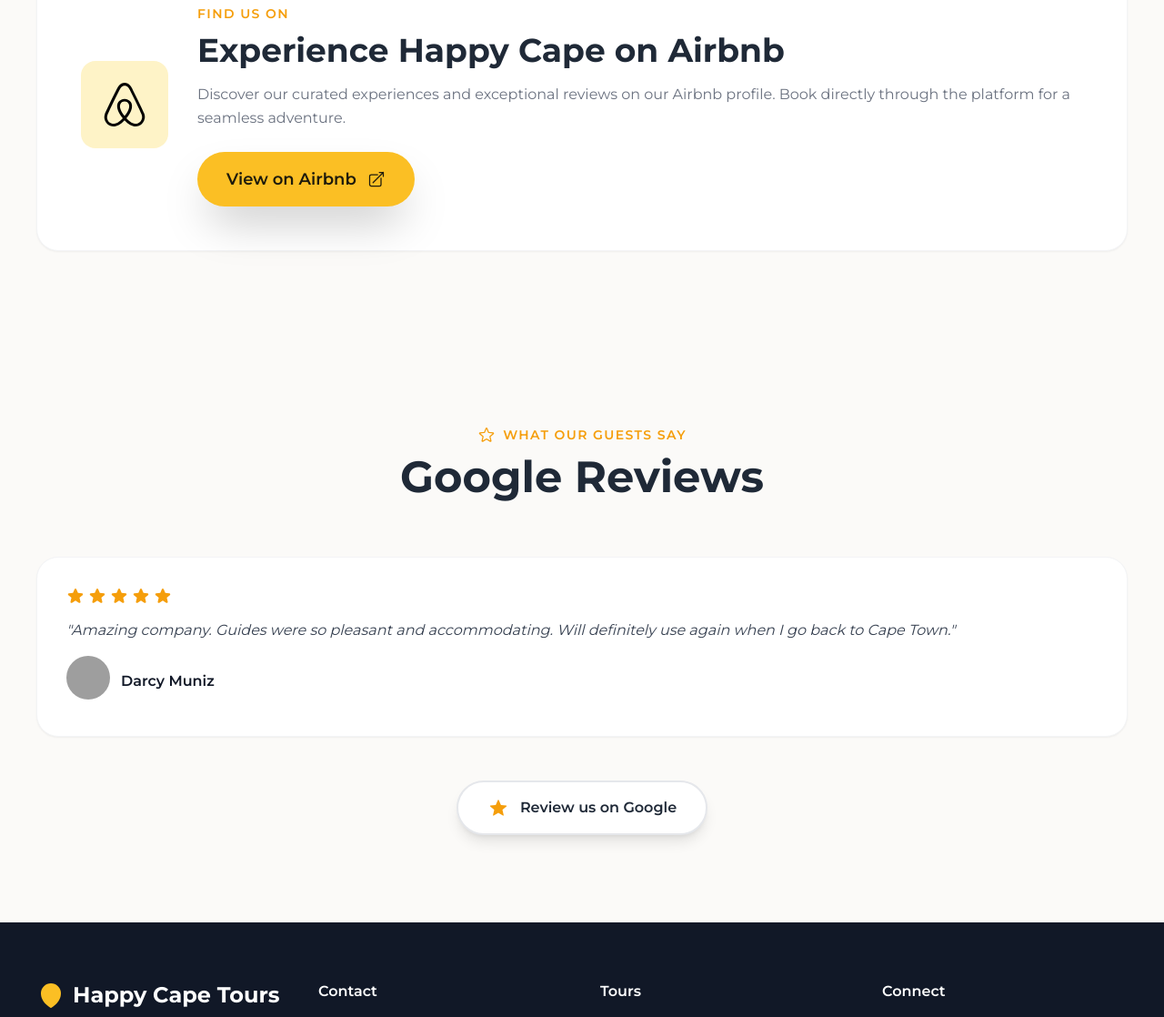
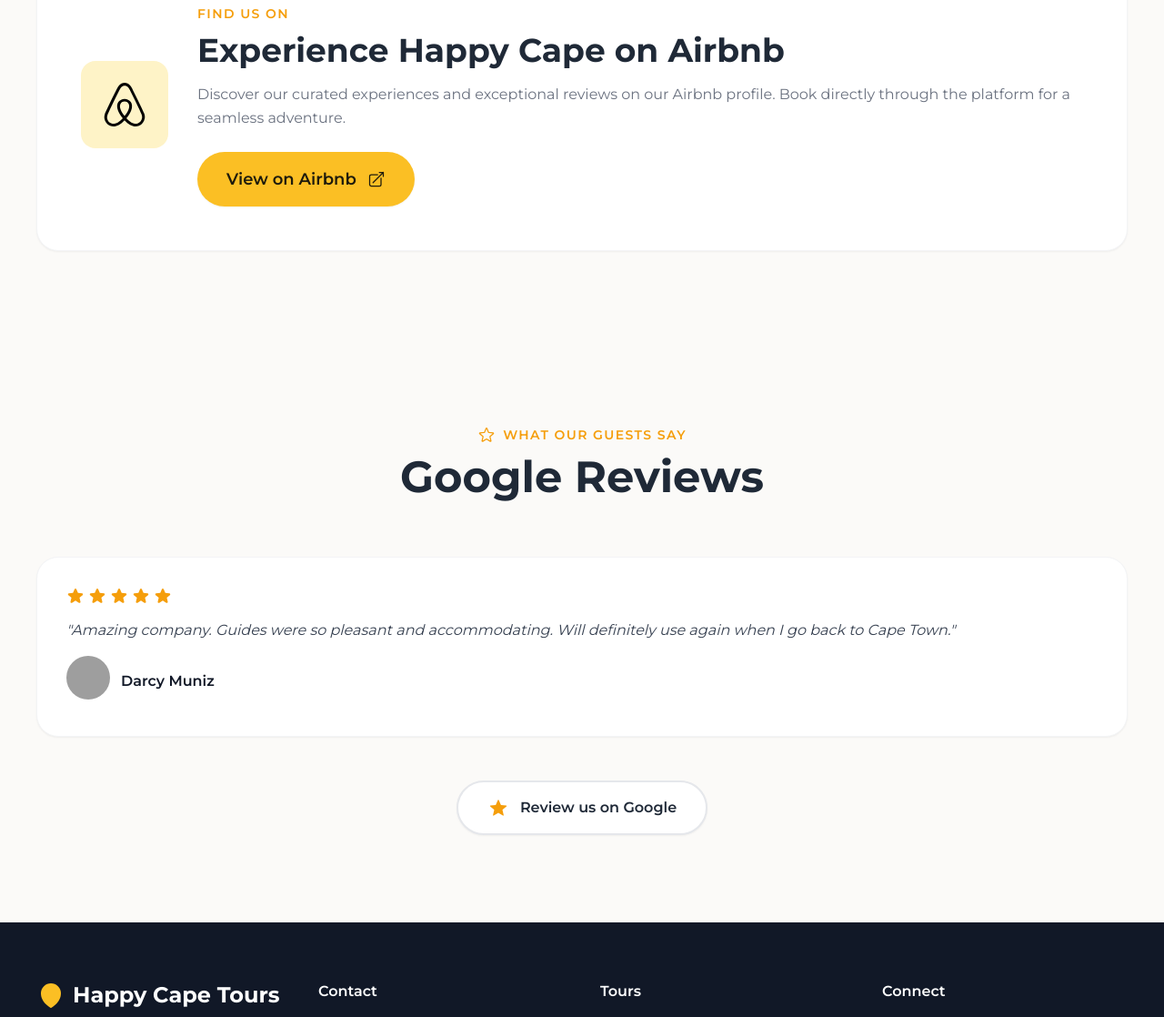
Before and after one commit to Ephraim06/hct, a plain HTML site: page index.html in a window 1280 px wide. Shown: the part 2676-3794 px from the top of the page at 91% size. Drawn offline with nearby package versions, Linux system fonts and the light colour scheme; grey boxes are pictures that could not be loaded; a web font is replaced by a local one.

Commit message:
Refactor button styles for Airbnb link and review section

```diff
--- a/index.html
+++ b/index.html
@@ -747,7 +747,7 @@
           platform for a seamless adventure.
         </p>
         <a href="https://www.airbnb.co.uk/users/profile/1629374802486557912" target="_blank" rel="noopener noreferrer">
-          <button class="btn-gold px-8 py-4 rounded-full text-lg flex items-center gap-3 shadow-2xl mx-auto md:mx-0">
+          <button class="btn-gold px-8 py-4 rounded-full text-lg flex items-center gap-3 shadow-sm mx-auto md:mx-0">
             View on Airbnb
             <svg xmlns="http://www.w3.org/2000/svg" fill="none" viewBox="0 0 24 24" stroke-width="1.5"
               stroke="currentColor" class="w-5 h-5">
@@ -828,7 +828,7 @@
 
     <div class="text-center">
       <a href="https://g.page/r/CR6HjAJvO_YNEAE/review" target="_blank" rel="noopener noreferrer"
-        class="inline-flex items-center gap-3 bg-white border-2 border-gray-200 hover:border-amber-400 text-gray-800 font-semibold px-8 py-4 rounded-full shadow-lg transition-all duration-300 hover:shadow-xl">
+        class="inline-flex items-center gap-3 bg-white border-2 border-gray-200 hover:border-amber-400 text-gray-800 font-semibold px-8 py-4 rounded-full shadow-sm transition-all duration-300 hover:shadow-xl">
         <svg xmlns="http://www.w3.org/2000/svg" viewBox="0 0 24 24" fill="currentColor" class="w-6 h-6 text-amber-500">
           <path
             d="M11.48 3.499a.562.562 0 011.04 0l2.125 5.111a.563.563 0 00.475.345l5.518.442c.499.04.701.663.321.988l-4.204 3.602a.563.563 0 00-.182.557l1.285 5.385a.562.562 0 01-.84.61l-4.725-2.885a.562.562 0 00-.586 0L6.982 20.54a.562.562 0 01-.84-.61l1.285-5.386a.562.562 0 00-.182-.557l-4.204-3.602a.562.562 0 01.321-.988l5.518-.442a.563.563 0 00.475-.345L11.48 3.5z" />
```
